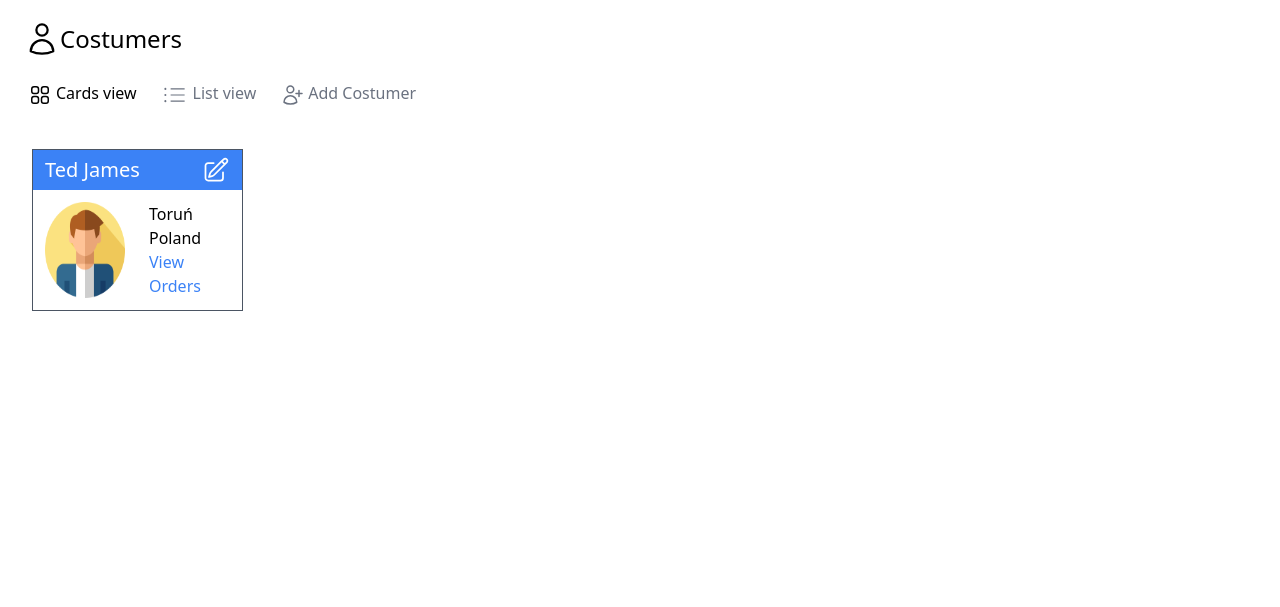
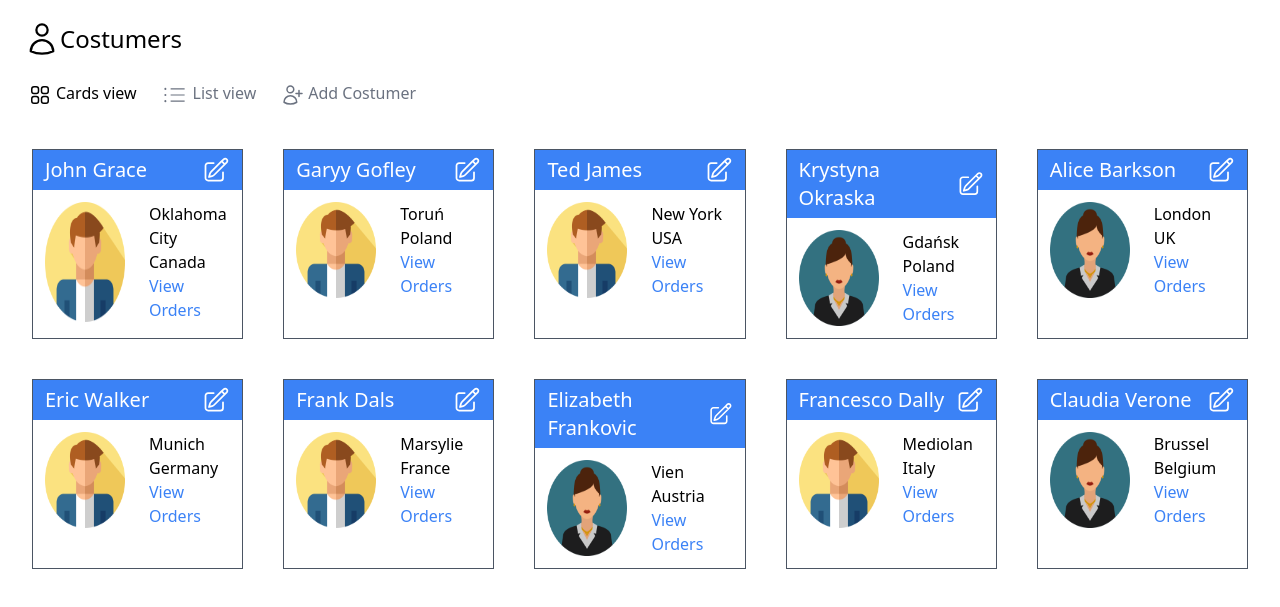
Before and after one commit to belbekyt/Shop-Manager, a website with bundled scripts: page index.html in a window 1280 px wide. Shown: the part 67-674 px from the top of the page. Built offline with nearby package versions, Linux system fonts and the light colour scheme.

Commit message:
Added Costumer Render

```diff
--- a/index.html
+++ b/index.html
@@ -51,7 +51,7 @@
         </article>
     </section>
     <section>
-        <article class="grid grid-cols-5 gap-10 w-full px-8 pt-10">
+        <article class="grid grid-cols-5 gap-10 w-full px-8 pt-10" id="costumers-holder">
             <div class="card">
                 <div class="card-heading">
                     <h3>Ted James</h3>
@@ -70,6 +70,6 @@
             </div>
         </article>
     </section>
-    <script src="dist/app.js" defer></script>
+    <script type="module" src="dist/js/app.js" defer></script>
 </body>
 </html>
--- a/src/js/app.ts
+++ b/src/js/app.ts
@@ -1,2 +1,4 @@
-import { costumers } from "./costumers";
-import { renderCostumer } from "./render-costumers";
+import { costumers } from "./costumers.js";
+import { renderCostumers } from "./render-costumers.js";
+
+renderCostumers(costumers);
--- a/src/js/costumers.ts
+++ b/src/js/costumers.ts
@@ -1,4 +1,4 @@
-class Costumer{
+export class Costumer{
     name: string;
     surname: string;
     city: string;
--- a/src/js/render-costumers.ts
+++ b/src/js/render-costumers.ts
@@ -1,8 +1,20 @@
-export const renderCostumer = (costumer) => {
-    let link = costumerPhoto(costumer.sex);
+import { Costumer } from "./costumers.js";
 
-    return `
-    <div class"card">
+const costumerPhoto = (sex: boolean) => {
+    if(sex){
+        return '<img class="card-photo" src="dist/photo/men.png" alt="men profile picture">';
+    }
+    else{
+        return '<img class="card-photo" src="dist/photo/woman.png" alt="woman profile picture">';
+    }
+}
+
+const createCostumer = (costumer: Costumer) => {
+    let link: string = costumerPhoto(costumer.sex);
+
+    const costumerElement: HTMLElement = document.createElement("div");
+    costumerElement.classList.add("card");
+    costumerElement.innerHTML = `
         <div class="card-heading">
             <h3>${costumer.name} ${costumer.surname}</h3>
             <svg class="card-update" xmlns="http://www.w3.org/2000/svg" fill="none" viewBox="0 0 24 24" stroke-width="1.5" stroke="currentColor" class="w-6 h-6">
@@ -17,15 +29,15 @@ export const renderCostumer = (costumer) => {
                 <p class="card-link">View Orders</p>
             </div>
         </div>
-    </div>
     `;
+
+    return costumerElement;
 }
 
-const costumerPhoto = (sex) => {
-    if(sex){
-        return '<img class="card-photo" src="dist/photo/men.png" alt="men profile picture">';
-    }
-    else{
-        return '<img class="card-photo" src="dist/photo/woman.png" alt="woman profile picture">';
-    }
+export const renderCostumers = (costumers: object[]) => {
+    const costumersHolder: HTMLElement = document.querySelector("#costumers-holder");
+    costumersHolder.innerHTML = "";
+    costumers.forEach((costumer: Costumer) => {
+        costumersHolder.appendChild(createCostumer(costumer));
+    })
 }
--- a/tsconfig.json
+++ b/tsconfig.json
@@ -2,6 +2,7 @@
     "compilerOptions": {
         "rootDir": "./src",
         "outDir": "./dist",
-        "target": "ES2015"
+        "target": "ES2015",
+        "module": "ES2015"
     }
 }
```
Also changed, not shown: dist/js/app.js, dist/js/render-costumers.js.
